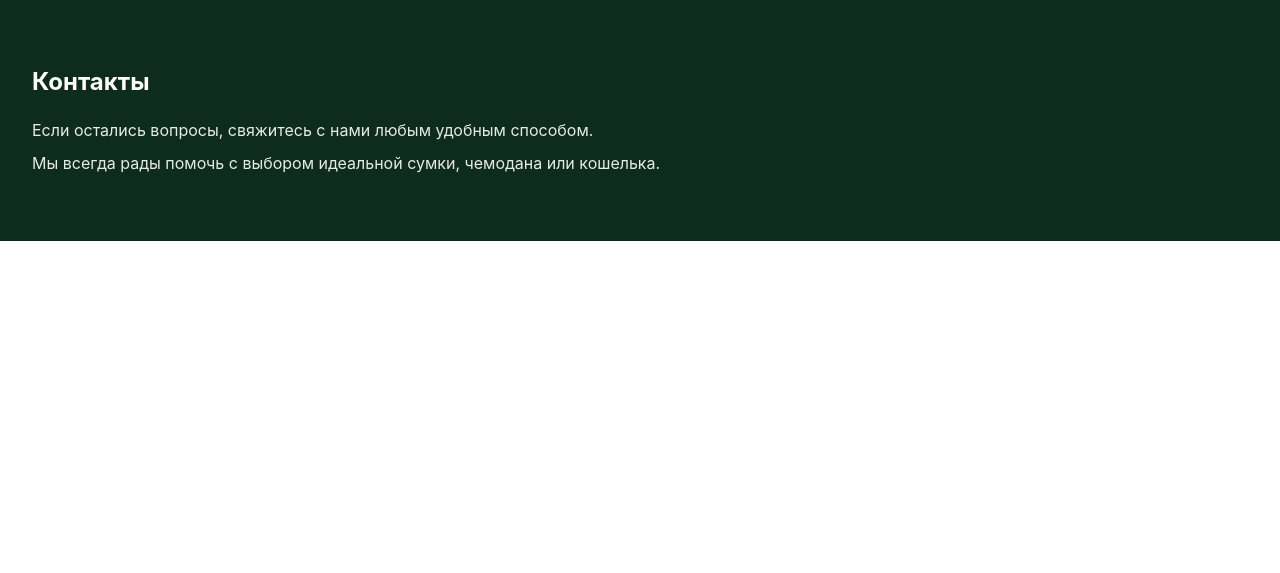
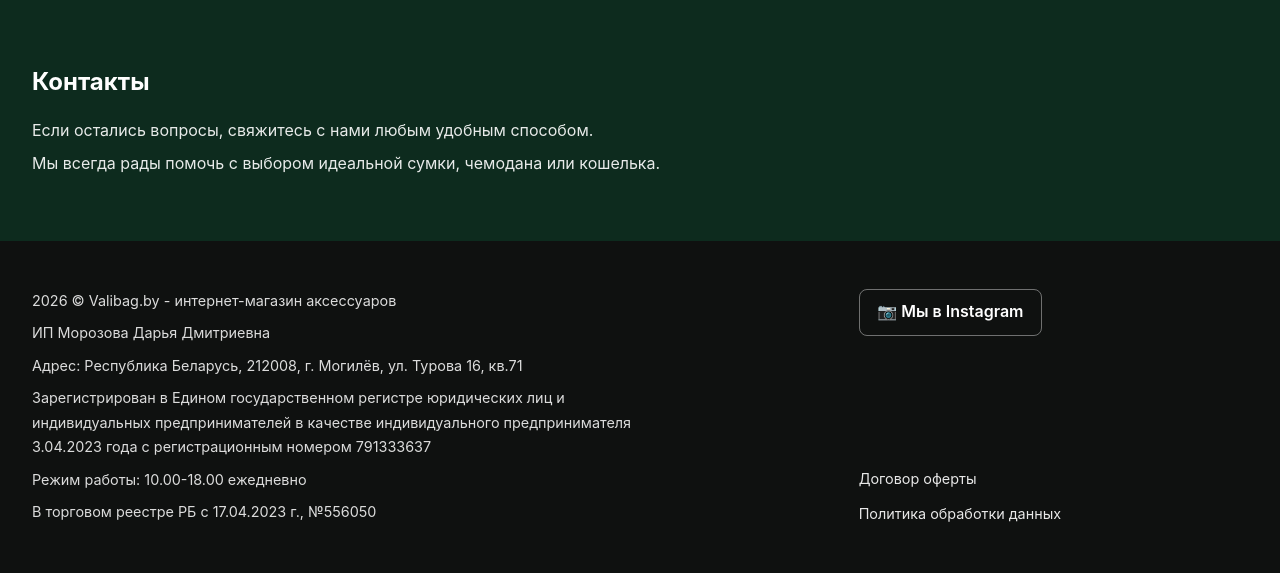
Before and after one commit to Xumpocmb/Edver-shop, a Django app: page / in a window 1280 px wide. Shown: the part 1260-1833 px from the top of the page. Before the commit the page ends 1501 px from the top, so only its background shows below. Run offline with Django 5.2, Linux system fonts and the light colour scheme; data that the repository does not hold is empty.

Commit message:
Add styled footer with contacts and links

```diff
--- a/static/css/style.css
+++ b/static/css/style.css
@@ -6,6 +6,7 @@
     --color-text: #1c1c1c;
     --color-text-muted: #6b7280;
     --color-border: #e5e7eb;
+    --color-footer-bg: #0f1110;
 }
 
 *,
@@ -186,6 +187,69 @@ section {
     margin-top: 0.5rem;
 }
 
+/* ===== Footer ===== */
+
+.footer {
+    background-color: var(--color-footer-bg);
+    color: #ffffff;
+    padding: 2.5rem 1.25rem;
+    display: grid;
+    gap: 2rem;
+}
+
+.footer-info p {
+    font-size: 0.9rem;
+    line-height: 1.7;
+    opacity: 0.85;
+    max-width: 40rem;
+}
+
+.footer-info p + p {
+    margin-top: 0.5rem;
+}
+
+.footer-side {
+    display: flex;
+    flex-direction: column;
+    align-items: flex-start;
+    gap: 1.5rem;
+}
+
+.footer-instagram {
+    display: inline-flex;
+    align-items: center;
+    gap: 0.5rem;
+    color: #ffffff;
+    font-weight: 600;
+    border: 1px solid rgba(255, 255, 255, 0.4);
+    padding: 0.6rem 1.1rem;
+    border-radius: 8px;
+    transition: background-color 0.2s ease, color 0.2s ease;
+}
+
+.footer-instagram:hover {
+    background-color: #ffffff;
+    color: var(--color-accent-dark);
+}
+
+.footer-links {
+    display: flex;
+    flex-direction: column;
+    gap: 0.75rem;
+}
+
+.footer-links a {
+    color: #ffffff;
+    font-size: 0.9rem;
+    opacity: 0.9;
+    transition: opacity 0.2s ease;
+}
+
+.footer-links a:hover {
+    opacity: 1;
+    text-decoration: underline;
+}
+
 /* ===== Tablet ===== */
 
 @media (min-width: 768px) {
@@ -223,6 +287,16 @@ section {
         max-width: 60rem;
         margin: 0 auto;
     }
+
+    .footer {
+        grid-template-columns: 2fr 1fr;
+        gap: 3rem;
+        padding: 3rem 2rem;
+    }
+
+    .footer-side {
+        justify-content: space-between;
+    }
 }
 
 /* ===== Desktop ===== */
--- a/templates/footer.html
+++ b/templates/footer.html
@@ -0,0 +1,19 @@
+<footer class="footer">
+    <div class="footer-info">
+        <p>2026 © Valibag.by - интернет-магазин аксессуаров</p>
+        <p>ИП Морозова Дарья Дмитриевна</p>
+        <p>Адрес: Республика Беларусь, 212008, г. Могилёв, ул. Турова 16, кв.71</p>
+        <p>Зарегистрирован в Едином государственном регистре юридических лиц и индивидуальных предпринимателей в качестве индивидуального предпринимателя 3.04.2023 года с регистрационным номером 791333637</p>
+        <p>Режим работы: 10.00-18.00 ежедневно</p>
+        <p>В торговом реестре РБ с 17.04.2023 г., №556050</p>
+    </div>
+    <div class="footer-side">
+        <a href="https://instagram.com/" class="footer-instagram" target="_blank" rel="noopener" aria-label="Instagram">
+            📷 Мы в Instagram
+        </a>
+        <nav class="footer-links">
+            <a href="/offer/">Договор оферты</a>
+            <a href="/privacy/">Политика обработки данных</a>
+        </nav>
+    </div>
+</footer>
```
